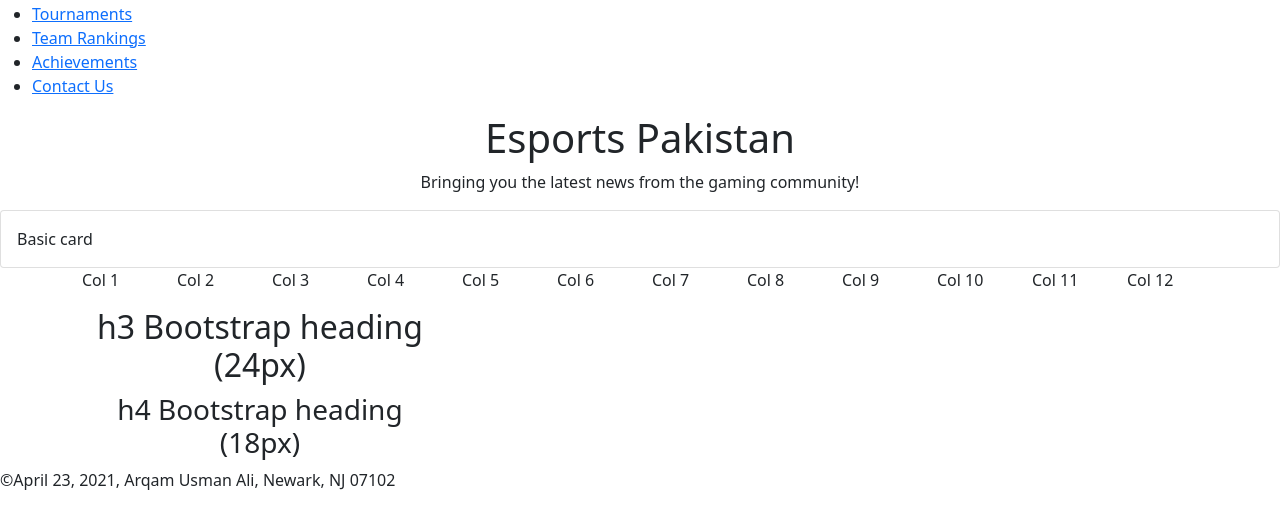
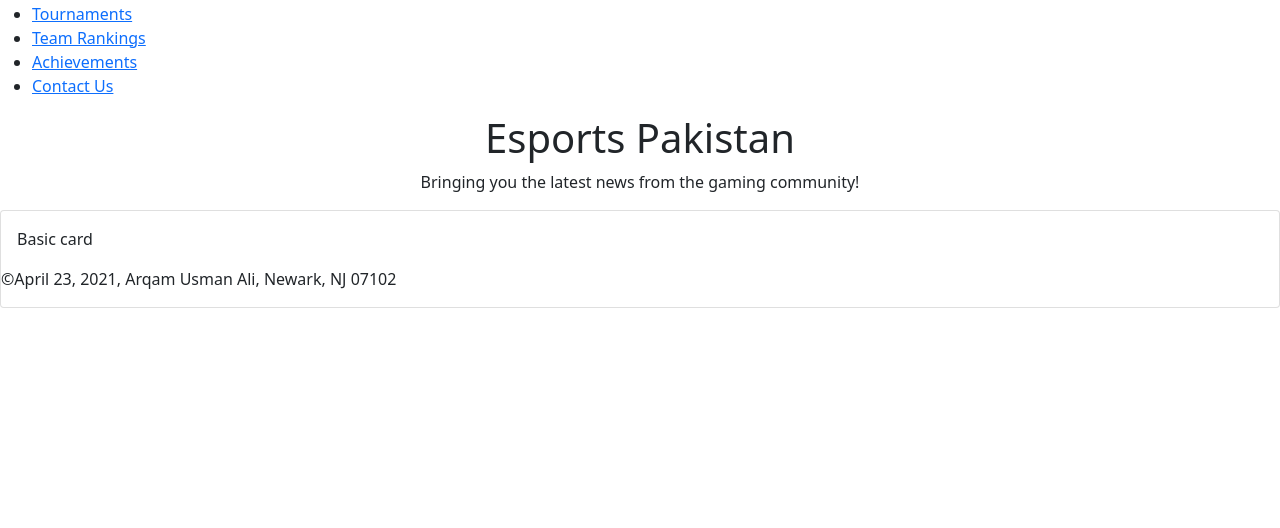
Before and after one commit to aa358/Testing, a plain HTML site: page index.html in a window 1280 px wide. Shown: the part 48-576 px from the top of the page. Drawn offline with nearby package versions, Linux system fonts and the light colour scheme.

Commit message:
Update index.html

```diff
--- a/index.html
+++ b/index.html
@@ -24,10 +24,7 @@
 </div>
 <div class="card">
     <div class="card-body">Basic card</div>
-</div>
-<div class="container">    <div class="row">        <p class="col-1">Col 1</p>         <p class="col-1">Col 2</p>        <p class="col-1">Col 3</p>        <p class="col-1">Col 4</p>        <p class="col-1">Col 5</p>        <p class="col-1">Col 6</p>        <p class="col-1">Col 7</p>        <p class="col-1">Col 8</p>        <p class="col-1">Col 9</p>        <p class="col-1">Col 10</p>        <p class="col-1">Col 11</p>        <p class="col-1">Col 12</p>        <div class="col-sm-4  text-center">            <h2>h3 Bootstrap heading (24px)</h2>            <h3>h4 Bootstrap heading (18px)</h3>        </div>    </div></div>
-<!-- JavaScript Bundle with Popper -->
-<script src="https://cdn.jsdelivr.net/npm/bootstrap@5.0.0-beta3/dist/js/bootstrap.bundle.min.js" integrity="sha384-JEW9xMcG8R+pH31jmWH6WWP0WintQrMb4s7ZOdauHnUtxwoG2vI5DkLtS3qm9Ekf" crossorigin="anonymous"></script>
+
 </body>
 <footer>
     <p>&copyApril 23, 2021, Arqam Usman Ali, Newark, NJ 07102</p>
```
